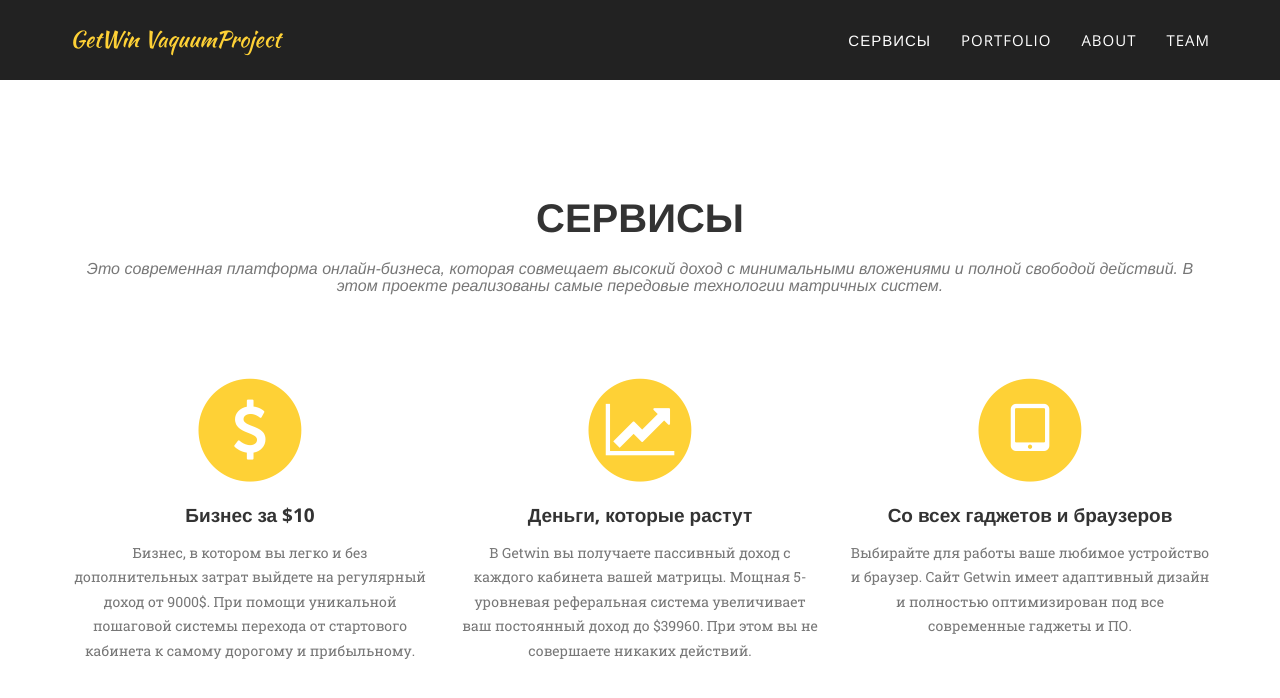
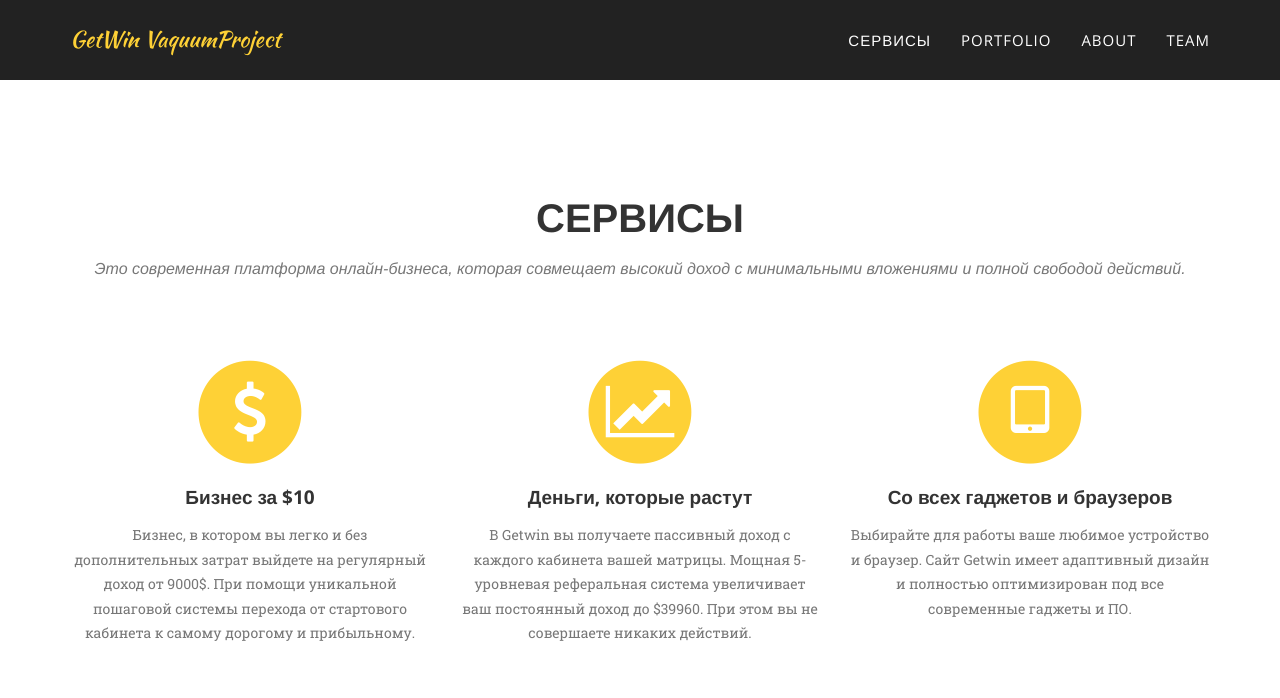
Before and after one commit to IvanovVasiliy/main_site, a Jekyll site: the page built from index.html, in a window 1280 px wide and 900 px high, scrolled down 753 px. Shown: the top 698 px of the window. Built offline with Jekyll 4.4.1, drawn with Linux system fonts in a browser that asks for light colours; some web fonts are replaced.

Commit message:
Первый коммит

```diff
--- a/_includes/services.html
+++ b/_includes/services.html
@@ -6,8 +6,7 @@
                 <h2 class="section-heading">Сервисы</h2>
 
                 <h3 class="section-subheading text-muted">Это современная платформа онлайн-бизнеса, которая совмещает
-                    высокий доход с минимальными вложениями и полной свободой действий. В этом проекте реализованы самые
-                    передовые технологии матричных систем.</h3>
+                    высокий доход с минимальными вложениями и полной свободой действий.</h3>
             </div>
         </div>
         <div class="row text-center">
```
